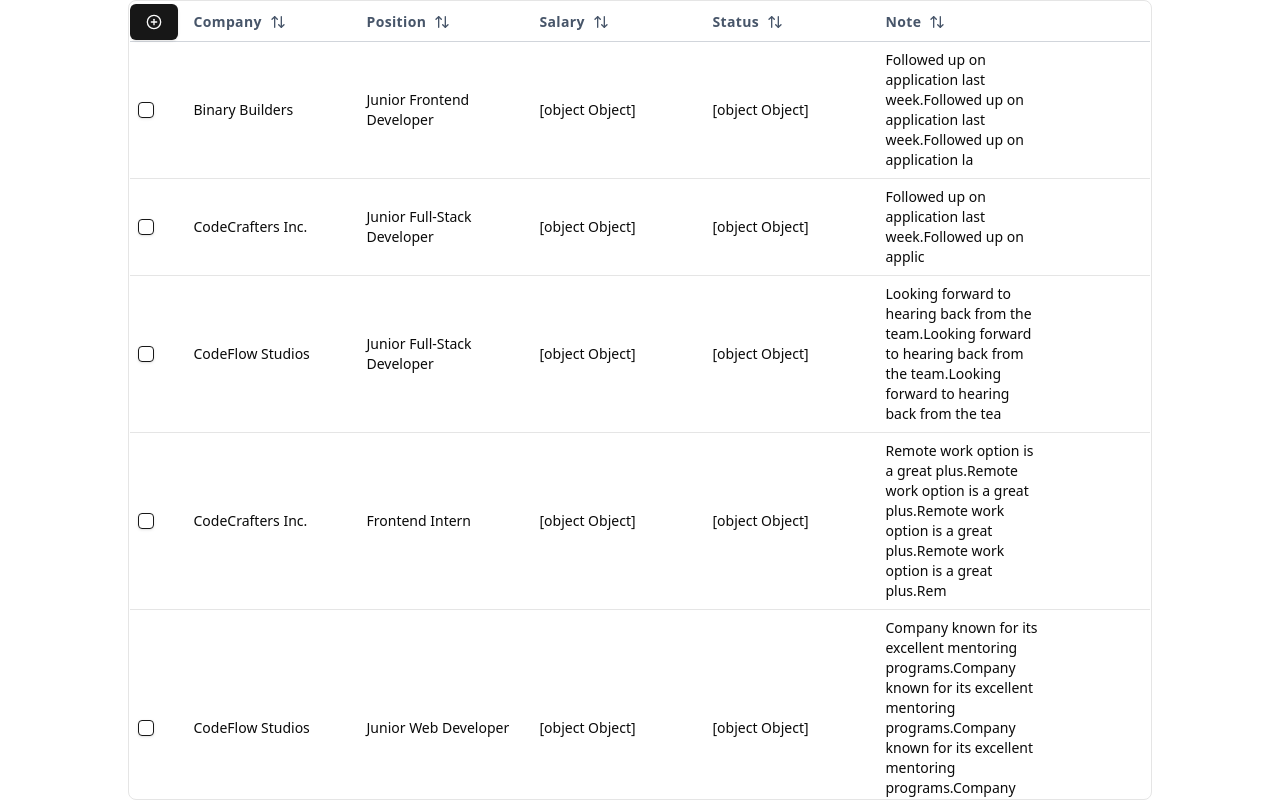
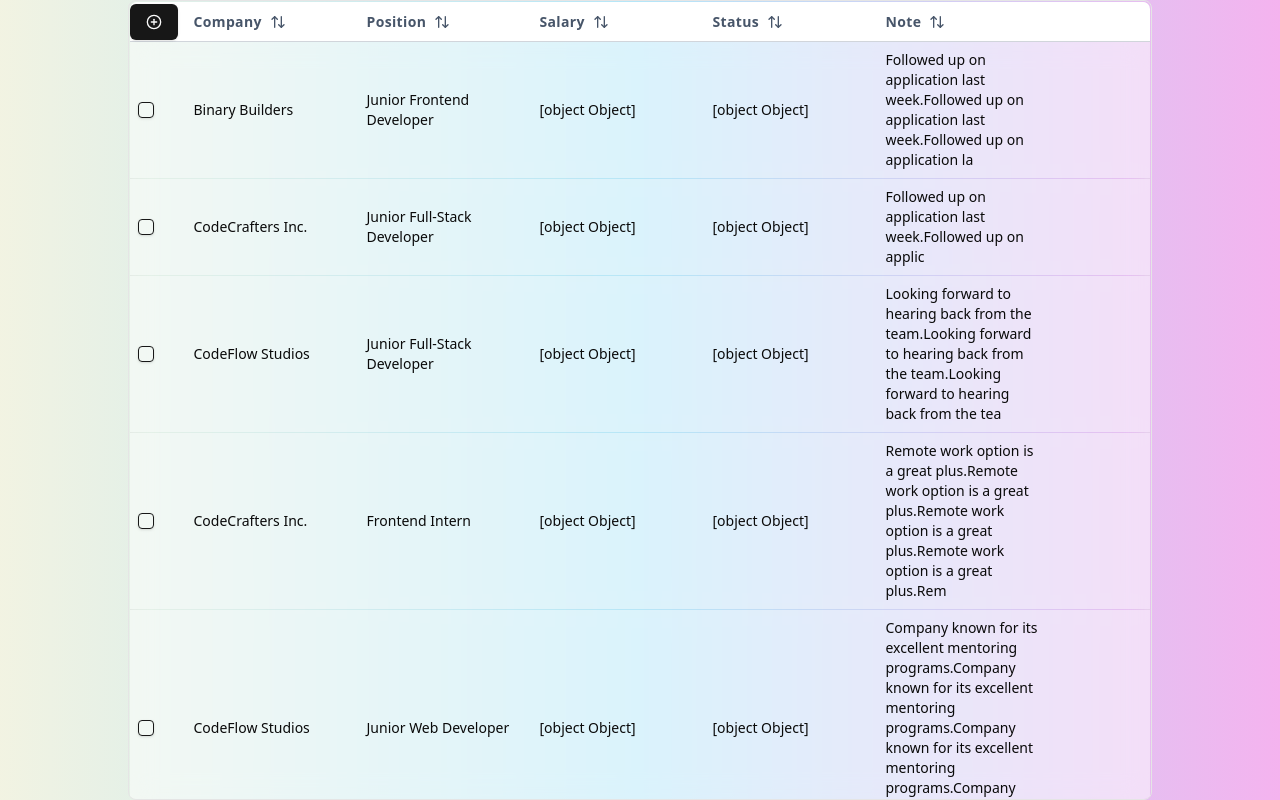
Before and after one commit to refvds/job-application-tracker, a React (Vite) app in the folder frontend/: page / in a window 1280 px wide. Built offline with nearby package versions, Linux system fonts and the light colour scheme.

Commit message:
[style]: add gradiented background and make light blured table like a light mirror

```diff
--- a/frontend/src/App.tsx
+++ b/frontend/src/App.tsx
@@ -1,11 +1,10 @@
-import { JobTable } from "./components/shared/job-table";
+import { JobTable } from './components/shared/job-table';
 
 function App() {
   return (
-    <main className="flex justify-center items-center h-screen">
-      <div className="max-w-5xl">
+    <main className='flex justify-center items-center h-screen bg-[linear-gradient(90deg,_hsla(64,_41%,_92%,_1)_0%,_hsla(196,_83%,_84%,_1)_50%,_hsla(305,_75%,_83%,_1)_100%)]'>
+      <div className='max-w-5xl'>
         <JobTable />
-
       </div>
     </main>
   );
--- a/frontend/src/components/shared/job-table.tsx
+++ b/frontend/src/components/shared/job-table.tsx
@@ -32,7 +32,7 @@ export const JobTable = () => {
           'border rounded-lg border-gray-300 overflow-hidden table-fixed ',
         )}
       >
-        <TableHeader className='overflow-hidden '>
+        <TableHeader className='overflow-hidden  bg-white'>
           {table.getHeaderGroups().map((headerGroup) => (
             <TableRow
               key={headerGroup.id}
@@ -87,7 +87,7 @@ export const JobTable = () => {
             </TableRow>
           ))}
         </TableHeader>
-        <TableBody>
+        <TableBody className='bg-white/50 backdrop-blur-md w-full'>
           {table.getRowModel().rows.map((row) => (
             <TableRow key={row.id}>
               <TableCell>
@@ -98,6 +98,7 @@ export const JobTable = () => {
                   {flexRender(cell.column.columnDef.cell, cell.getContext())}
                 </TableCell>
               ))}
+              <TableCell></TableCell>
             </TableRow>
           ))}
         </TableBody>
--- a/frontend/src/components/shared/table-columns.tsx
+++ b/frontend/src/components/shared/table-columns.tsx
@@ -50,6 +50,7 @@ export const tableColumns: ColumnDef<IRecord>[] = [
     accessorKey: 'note',
     header: 'Note',
     enableSorting: true,
+
     // cell: ({ cell }) => {
     //   return <ExpandableNote text={cell.row.original.note} />;
     // },
```
